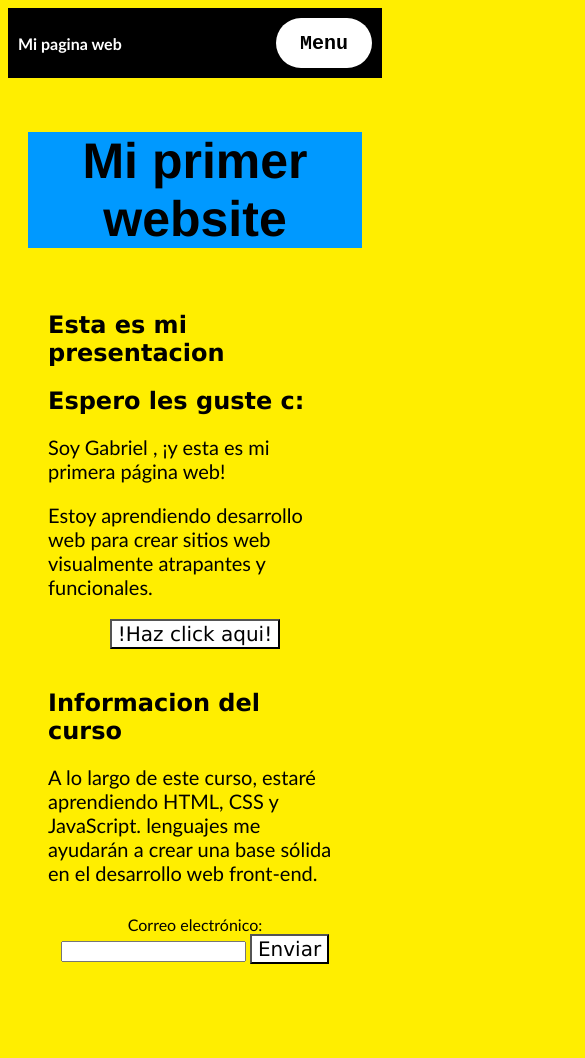
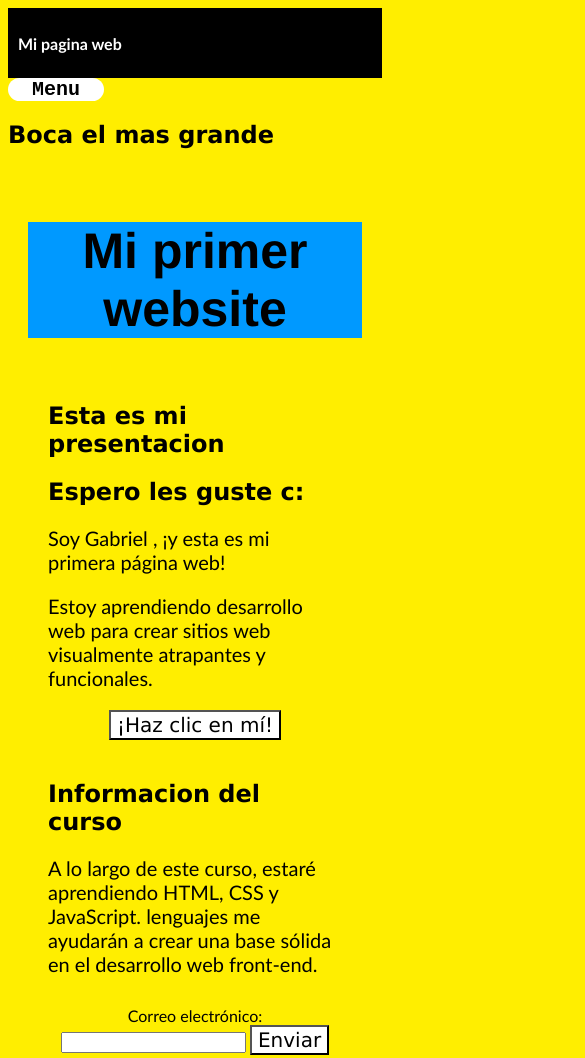
Before and after one commit to GabrielTolaba/Primera-pagina-webb, a plain HTML site: page index.html in a window 390 px wide. Shown: the top 1058 px of the page, 585 px wide, since content can reach past the window. Before the commit the page ends 1002 px from the top, so only its background shows below. Drawn offline with Linux system fonts and the light colour scheme.

Commit message:
mi primera confirmación de actualización

```diff
--- a/index.html
+++ b/index.html
@@ -4,8 +4,10 @@
     <link rel="stylesheet" type="text/css" href="styles.css">
     </head>
     <body>
-        <div class="container-nav">
+        <div class="container-nav1">
             <nav class="navbar" role="navigation">
+              <header class="container-nav2">
+                <nav class="navbar">
                   <a href="index.html" class="brand"><strong>Mi pagina web</strong></a>
                   <ul class="nav-links">
                     <li><a href="index.html">Casa</a></li>
@@ -14,7 +16,14 @@
                     <li><a href="contac.html">Contacto</a></li>
                   </ul>
                 </nav>
+                </header>
+              </nav>
+            <main>
               <button class="button-menu-toggle">Menu</button>
+            </div>
+            <main>
+              <div class="boca">
+                <h2>Boca el mas grande</h2>
               </div>
               <div class="container">
               <h1>Mi primer website</h1>
@@ -24,7 +33,8 @@
               <h2> Espero les guste c:</h2>
                <p>Soy Gabriel , ¡y esta es mi primera página web!</p>
                <p>Estoy aprendiendo desarrollo web para crear sitios web visualmente atrapantes y funcionales.</p>
-         <button onclick="showAlert()">!Haz click aqui!</button>
+               <button onClick="showAlert()" aria-label="Dispara una alerta de saludo">¡Haz
+                clic en mí!</button>
               </div>
               <div class="column">
               <h2>Informacion del curso</h2>
@@ -38,5 +48,11 @@
                 </form>
               <script src="script.js">
               </script>
+           </main>
     </body>
+<iframe width="600" height="315"
+      src="https://www.youtube.com/embed/qWcwFMAqpME" title="YouTube video
+      player" frameborder="0" allow="accelerometer; autoplay; clipboard-write;
+      encrypted-media; gyroscope; picture-in-picture; web-share" allowfullscreen>
+</iframe>
 </html>
--- a/styles.css
+++ b/styles.css
@@ -1,7 +1,8 @@
-.container-nav {
+.container-nav2 {
     display: flex;
     padding: 10px;
     height: 50px;
+    width: 1350px;
     background-color: black;
   }
 
@@ -96,7 +97,7 @@
 
 
             .button-menu-toggle {
-              display: block;
+              display: flex;
               background-color: white;
               border:none;
               border-radius: 50px;
@@ -127,3 +128,7 @@
             display:flex;
             flex-wrap: wrap-reverse;
           }
+          .boca{
+            text-align: center;
+
+          }
```
Also changed, not shown: 1 other file. Lines whose indentation alone changed are shown as unchanged.
